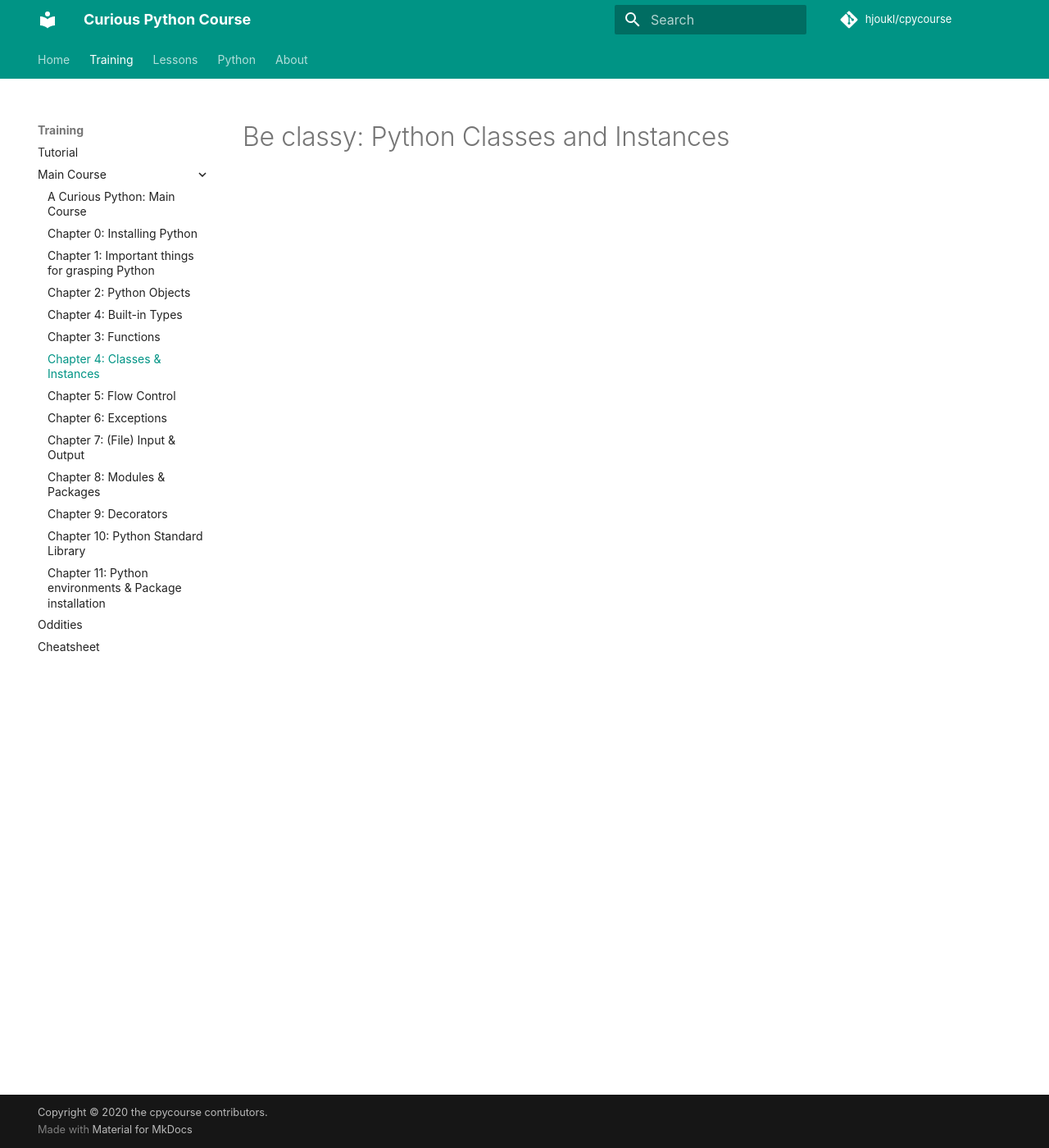
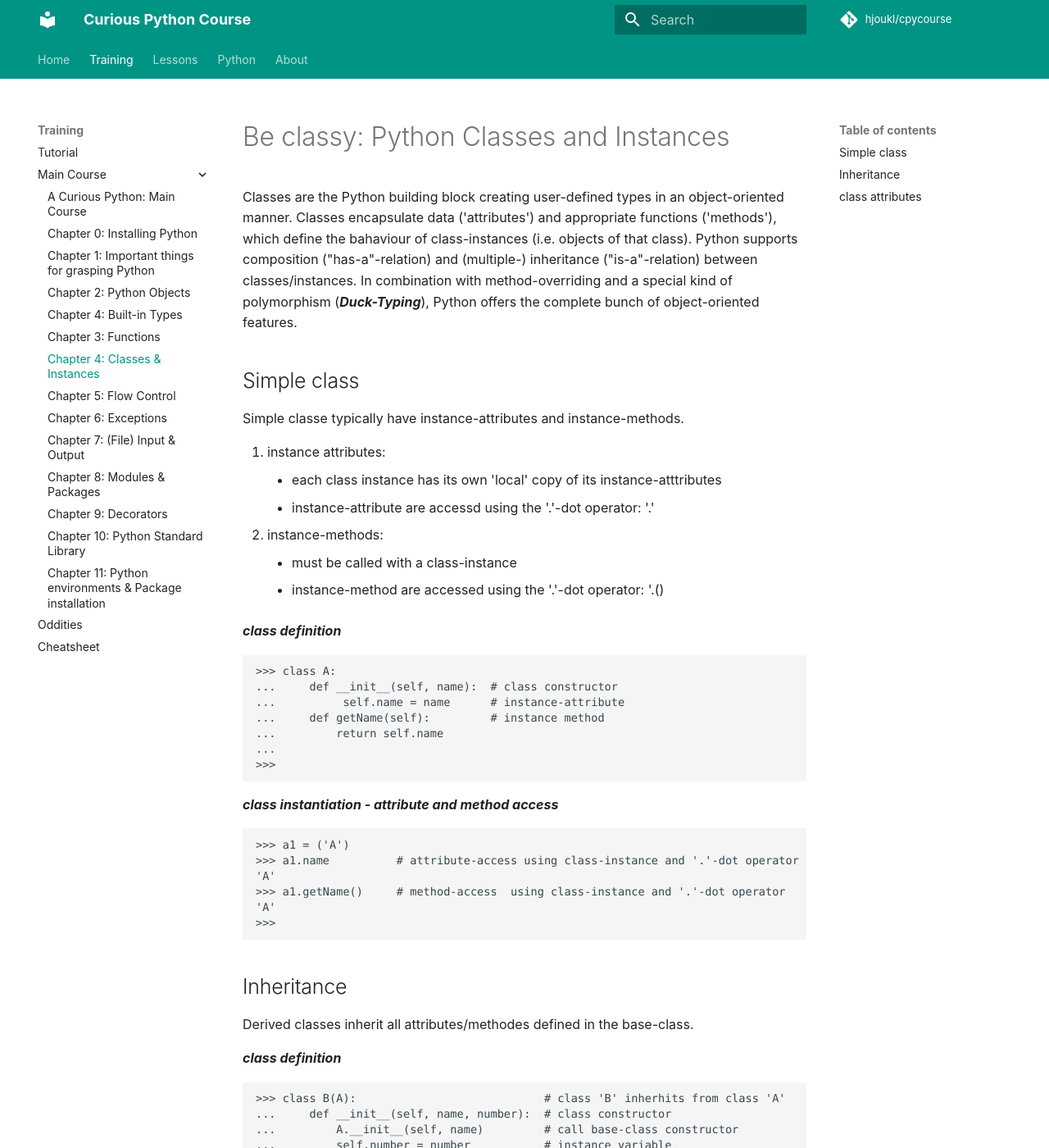
Before and after one commit to rkluger68/cpycourse, an MkDocs documentation site: the page built from docs/training/main-course/classes-instances.md, in a window 1280 px wide and 1400 px high. Shown: the whole window at 82% size. Built offline with MkDocs 1.6.1 and Material for MkDocs 9.7.7, drawn with Linux system fonts in a browser that asks for light colours; comment, search, counter and statistics services are not loaded; some of the changed text lies outside the part shown.

Commit message:
Update classes-instances.md
1.st content

```diff
--- a/docs/training/main-course/classes-instances.md
+++ b/docs/training/main-course/classes-instances.md
@@ -1 +1,90 @@
 # Be classy: Python Classes and Instances
+
+Classes are the Python building block creating user-defined types in an object-oriented manner. Classes encapsulate data ('attributes') and appropriate functions ('methods'), which define the bahaviour of class-instances (i.e. objects of that class). Python supports composition ("has-a"-relation) and (multiple-) inheritance ("is-a"-relation) between classes/instances. In combination with method-overriding and a special kind of polymorphism (***Duck-Typing***), Python offers the complete bunch of object-oriented features.
+
+## Simple class
+
+Simple classe typically have instance-attributes and instance-methods.
+
+1. instance attributes:
+    - each class instance has its own 'local' copy of its instance-atttributes
+    - instance-attribute are accessd using the '.'-dot operator: '<class-instance>.<instance-attribute>'
+2. instance-methods:
+    - must be called with a class-instance
+    - instance-method are accessed using the '.'-dot operator: '<class-instance>.<instance-attribute>(<params>)
+
+***class definition***
+
+    >>> class A:
+    ...     def __init__(self, name):  # class constructor
+    ...          self.name = name      # instance-attribute
+    ...     def getName(self):         # instance method
+    ...         return self.name
+    ...
+    >>>
+
+***class instantiation - attribute and method access***
+
+    >>> a1 = ('A')
+    >>> a1.name          # attribute-access using class-instance and '.'-dot operator
+    'A'
+    >>> a1.getName()     # method-access  using class-instance and '.'-dot operator
+    'A'
+    >>>
+
+
+## Inheritance
+
+Derived classes inherit all attributes/methodes defined in the base-class.
+
+***class definition***
+
+    >>> class B(A):                            # class 'B' inherhits from class 'A'
+    ...     def __init__(self, name, number):  # class constructor
+    ...         A.__init__(self, name)         # call base-class constructor
+    ...         self.number = number           # instance variable
+    ...     def getNumber(self):               # instance methode
+    ...         return self.number
+    ...
+    >>>
+
+
+***class instantiation***
+
+    >>> b = B('B', 100)
+    >>> b.name                                # attribute-access
+    'B'
+    >>> b.getName()                           # method-access
+    'B'
+    >>> b.number                              # attribute-access
+    100
+    >>> b.getNumber()                         # attribute-access
+    100
+    >>>
+
+
+## class attributes
+
+As opposed to 'instance'-attributes 'class'-attributes are common to all class instances.
+
+***class definition***
+
+    >>> class A:
+    ...     count = 0
+    ...     def __init__(self, name):
+    ...         self.name = name
+    ...         A.count += 1
+    ...
+    >>>
+
+***class instantiation***
+
+    >>> a1 = A('A1')    # 1.st instance increments class-attribute
+    >>> a1.count
+    1
+    >>> a2 = A('A2')    # 2.nd instance increments class-attribute
+    >>> a2.count
+    2
+    >>> a1.count        # Note: both instances share the same attribute
+    2
+    >>>
```
